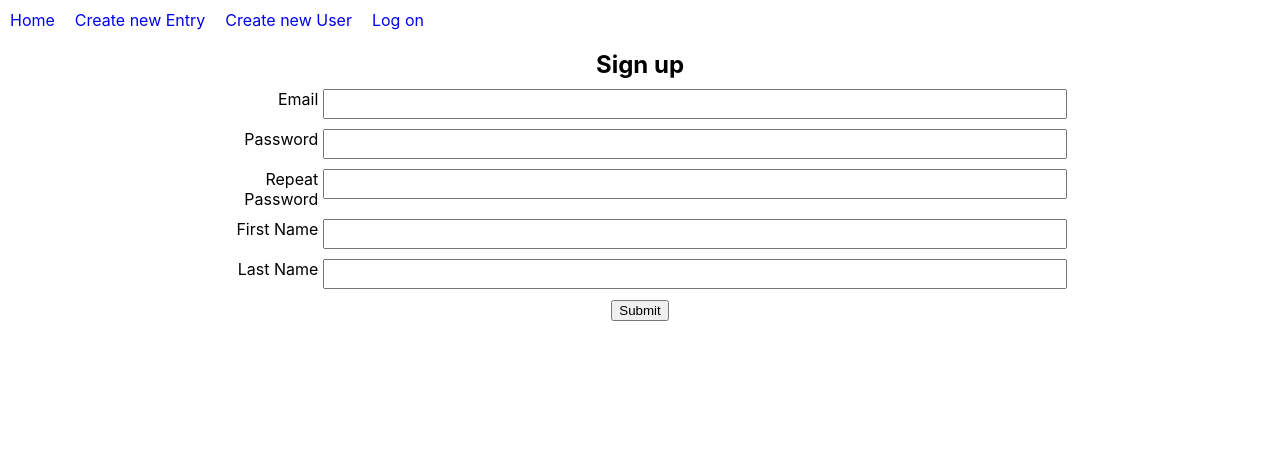
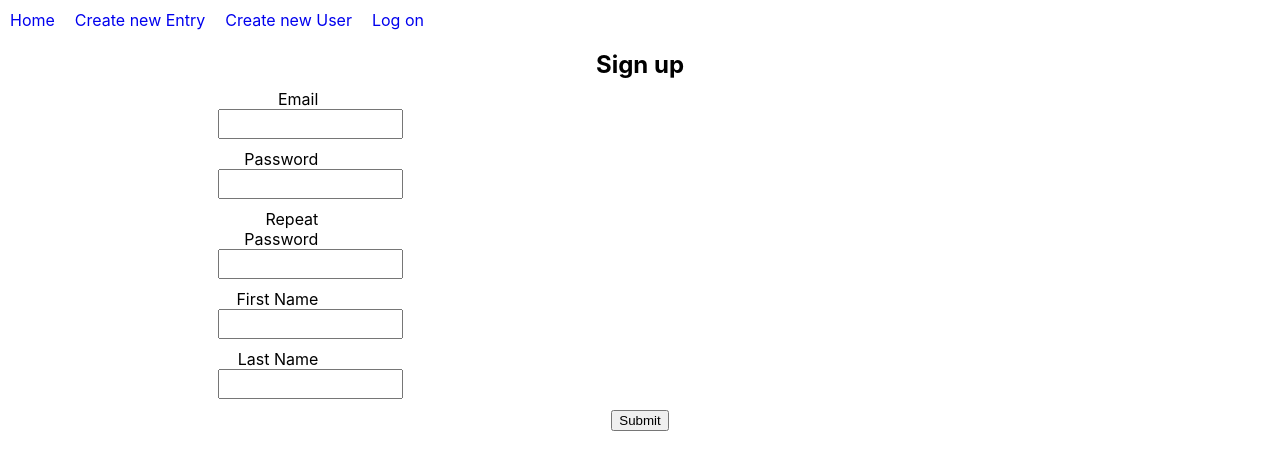
Before and after one commit to smcnabb83/gratitudejournal, a React (Create React App) app in the folder frontend/: page /newUser in a window 1280 px wide. Shown: the top 470 px of the page. Built offline with nearby package versions, Linux system fonts and the light colour scheme.

Commit message:
Added eslintrc to frontend, and started to fix linting errors. Those errors are mostly cosmetic, but some may have been causing a couple bugs.

```diff
--- a/frontend/src/components/createEntry.js
+++ b/frontend/src/components/createEntry.js
@@ -1,50 +1,77 @@
-import React, {useState} from 'react';
+import React, { useState } from 'react';
 import Axios from 'axios';
-import {Redirect} from 'react-router-dom';
-import {SetErrors} from './errorDisplay';
+import { Redirect } from 'react-router-dom';
+import { SetErrors } from './errorDisplay';
 
-import {FormPage, FormMainBlock, FormInput} from './styles/formstyles';
+import { FormPage, FormMainBlock, FormInput } from './styles/formstyles';
 
 const onSubmit = (event, eventData, setIsSubmitted, setIsLoginError) => {
+  event.preventDefault();
+  Axios.post('/entries', eventData)
+    .then(e => {
+      if (e.response && !e.response.data.errors) setIsSubmitted(true);
+    })
+    .catch(e => {
+      SetErrors(e.response.data.errors);
+      setIsLoginError(e.response && e.response.status === 403);
+      setIsSubmitted(false);
+    });
+};
 
-    event.preventDefault();
-     Axios.post('/entries', eventData).then((e) => {if(e.response && !e.response.data.errors) setIsSubmitted(true);}).catch(e => {SetErrors(e.response.data.errors); setIsLoginError(e.response && e.response.status === 403); setIsSubmitted(false)});
-
-}
-
-const CreateEntry = props => {
+const CreateEntry = () => {
   const [title, setTitle] = useState('');
   const [entry, setEntry] = useState('');
   const [isSubmitted, setIsSubmitted] = useState(false);
   const [isLoginError, setIsLoginError] = useState(false);
 
-    const formData = {title, entry};
+  const formData = { title, entry };
 
-    if(isSubmitted) {
-        return <Redirect to='/' />
+  if (isSubmitted) {
+    return <Redirect to="/" />;
   }
 
-    if(isLoginError) {
-        return <Redirect to='/logon'/>
+  if (isLoginError) {
+    return <Redirect to="/logon" />;
   }
 
   return (
     <FormPage>
-            <FormMainBlock method='POST' action='/entries' onSubmit={e => onSubmit(e, formData, setIsSubmitted, setIsLoginError)} >
+      <FormMainBlock
+        method="POST"
+        action="/entries"
+        onSubmit={e => onSubmit(e, formData, setIsSubmitted, setIsLoginError)}
+      >
         <h2>Create An Entry</h2>
         <FormInput>
-                <label htmlFor="title">Title</label>
-                <input name="title" type="text" value = {title} onChange={e =>setTitle(e.target.value)} required/>
+          <label htmlFor="title">
+            Title
+            <input
+              name="title"
+              type="text"
+              value={title}
+              onChange={e => setTitle(e.target.value)}
+              required
+            />
+          </label>
         </FormInput>
         <FormInput>
-                <label htmlFor="entry">Entry</label>
-                <textarea name="entry" placeholder="Your entry here" value={entry} onChange={e => setEntry(e.target.value)} required/>
+          <label htmlFor="entry">
+            Entry
+            <textarea
+              name="entry"
+              placeholder="Your entry here"
+              value={entry}
+              onChange={e => setEntry(e.target.value)}
+              required
+            />
+          </label>
         </FormInput>
-            <button name="submit" type="submit">Submit</button>
-
+        <button name="submit" type="submit">
+          Submit
+        </button>
       </FormMainBlock>
     </FormPage>
-    )
-}
+  );
+};
 
 export default CreateEntry;
--- a/frontend/src/components/createUser.js
+++ b/frontend/src/components/createUser.js
@@ -1,18 +1,23 @@
-import React, {useState} from 'react';
-import {Redirect} from 'react-router-dom';
+import React, { useState } from 'react';
+import { Redirect } from 'react-router-dom';
 import Axios from 'axios';
-import {SetErrors} from './errorDisplay';
+import { SetErrors } from './errorDisplay';
 
-import {FormPage, FormMainBlock, FormInput} from './styles/formstyles';
+import { FormPage, FormMainBlock, FormInput } from './styles/formstyles';
 
 const onSubmit = (event, eventData, setIsSubmitted) => {
+  event.preventDefault();
+  Axios.post('/users', eventData)
+    .then(e => {
+      if (!e.response.data.errors) setIsSubmitted(true);
+    })
+    .catch(e => {
+      SetErrors(e.response.data.errors);
+      setIsSubmitted(false);
+    });
+};
 
-    event.preventDefault();
-     Axios.post('/users', eventData).then((e) => {if(!e.response.data.errors) setIsSubmitted(true);}).catch(e => {SetErrors(e.response.data.errors); setIsSubmitted(false)});
-
-}
-
-const CreateUser = props => {
+const CreateUser = () => {
   const [email, setEmail] = useState('');
   const [password, setPassword] = useState('');
   const [repeatPassword, setRepeatPassword] = useState('');
@@ -20,42 +25,82 @@ const CreateUser = props => {
   const [lastName, setLastName] = useState('');
   const [isSubmitted, setIsSubmitted] = useState(false);
 
+  const formData = { email, password, repeatPassword, firstName, lastName };
 
-    const formData = {email, password, repeatPassword, firstName, lastName};
-
-    if(isSubmitted){
-        return <Redirect to='/' />;
+  if (isSubmitted) {
+    return <Redirect to="/" />;
   }
 
   return (
     <FormPage>
-            <FormMainBlock onSubmit={e => onSubmit(e, formData, setIsSubmitted)} >
+      <FormMainBlock onSubmit={e => onSubmit(e, formData, setIsSubmitted)}>
         <h2>Sign up</h2>
         <FormInput>
-                <label htmlFor="email">Email</label>
-                <input name="email" type="text" value={email} onChange = {e => setEmail(e.target.value)} required/>
+          <label htmlFor="email">
+            Email
+            <input
+              name="email"
+              type="text"
+              value={email}
+              onChange={e => setEmail(e.target.value)}
+              required
+            />
+          </label>
         </FormInput>
         <FormInput>
-                <label htmlFor="password">Password</label>
-                <input name="password" type="password" value={password} onChange = {e => setPassword(e.target.value)} required/>
+          <label htmlFor="password">
+            Password
+            <input
+              name="password"
+              type="password"
+              value={password}
+              onChange={e => setPassword(e.target.value)}
+              required
+            />
+          </label>
         </FormInput>
         <FormInput>
-                <label htmlFor="repeatPassword">Repeat Password</label>
-                <input name="repeatPassword" type="password" value={repeatPassword} onChange = {e => setRepeatPassword(e.target.value)} required/>
+          <label htmlFor="repeatPassword">
+            Repeat Password
+            <input
+              name="repeatPassword"
+              type="password"
+              value={repeatPassword}
+              onChange={e => setRepeatPassword(e.target.value)}
+              required
+            />
+          </label>
         </FormInput>
         <FormInput>
-                <label htmlFor="firstName">First Name</label>
-                <input name="firstName" type="text" value={firstName} onChange = {e => setFirstName(e.target.value)} required/>
+          <label htmlFor="firstName">
+            First Name
+            <input
+              name="firstName"
+              type="text"
+              value={firstName}
+              onChange={e => setFirstName(e.target.value)}
+              required
+            />
+          </label>
         </FormInput>
         <FormInput>
-                <label htmlFor="lastName">Last Name</label>
-                <input name="lastName" type="text" value={lastName} onChange = {e => setLastName(e.target.value)} required/>
+          <label htmlFor="lastName">
+            Last Name
+            <input
+              name="lastName"
+              type="text"
+              value={lastName}
+              onChange={e => setLastName(e.target.value)}
+              required
+            />
+          </label>
         </FormInput>
-            <button name="submit" type="submit">Submit</button>
-
+        <button name="submit" type="submit">
+          Submit
+        </button>
       </FormMainBlock>
     </FormPage>
-    )
-}
+  );
+};
 
 export default CreateUser;
--- a/frontend/src/components/errorDisplay.js
+++ b/frontend/src/components/errorDisplay.js
@@ -1,4 +1,4 @@
-import React, {useState, useEffect} from 'react';
+import React, { useState, useEffect } from 'react';
 import styled from 'styled-components';
 
 const ErrorBox = styled.div`
@@ -30,31 +30,32 @@ let SetErrors;
 const removeError = (errorIndex, errors, setErrors) => {
   const newErrors = errors.filter((item, index) => index !== errorIndex);
   setErrors(newErrors);
-}
+};
 
 const DisplayError = props => {
-
-    const[errors, setErrors] = useState(null);
+  const [errors, setErrors] = useState(null);
   SetErrors = setErrors;
-    if(errors && errors[0]){
+  if (errors && errors[0]) {
     let errorMsgs = errors;
-        //TODO: Normalize errors returned from the server so this isn't necessary
-        if(errors[0].msg){
+    // TODO: Normalize errors returned from the server so this isn't necessary
+    if (errors[0].msg) {
       errorMsgs = errors.map(err => err.msg);
     }
-    return(
+    return (
       <div>
         {errorMsgs.map((error, index) => (
           <ErrorBox key={index}>
             <ErrorText>{error}</ErrorText>
-                    <ErrorExit onClick={() => removeError(index, errors, setErrors)}>X</ErrorExit>
+            <ErrorExit onClick={() => removeError(index, errors, setErrors)}>
+              X
+            </ErrorExit>
           </ErrorBox>
         ))}
       </div>
-    )
+    );
   }
-        return <div></div>
-}
+  return <div />;
+};
 
 export default DisplayError;
-export {SetErrors};
+export { SetErrors };
--- a/frontend/src/components/logonUser.js
+++ b/frontend/src/components/logonUser.js
@@ -1,45 +1,67 @@
-import React, {useState} from 'react';
-import {Redirect} from 'react-router-dom';
+import React, { useState } from 'react';
+import { Redirect } from 'react-router-dom';
 import Axios from 'axios';
-import {SetErrors} from './errorDisplay';
+import { SetErrors } from './errorDisplay';
 
-import {FormPage, FormMainBlock, FormInput} from './styles/formstyles';
+import { FormPage, FormMainBlock, FormInput } from './styles/formstyles';
 
 const onSubmit = (event, eventData, setIsSubmitted) => {
+  event.preventDefault();
+  Axios.post('/users/logon', eventData)
+    .then(e => {
+      if (!e.response.data.errors) setIsSubmitted(true);
+    })
+    .catch(e => {
+      SetErrors(e.response.data.errors);
+      setIsSubmitted(false);
+    });
+};
 
-    event.preventDefault();
-     Axios.post('/users/logon', eventData).then((e) => {if(!e.response.data.errors) setIsSubmitted(true);}).catch(e => {SetErrors(e.response.data.errors); setIsSubmitted(false)});
-
-}
-
-const LogonUser = props => {
+const LogonUser = () => {
   const [email, setEmail] = useState('');
   const [password, setPassword] = useState('');
   const [isSubmitted, setIsSubmitted] = useState(false);
 
-    const formData = {username:email, password};
+  const formData = { username: email, password };
 
-    if(isSubmitted){
-        return <Redirect to='/' />;
+  if (isSubmitted) {
+    return <Redirect to="/" />;
   }
 
   return (
     <FormPage>
-            <FormMainBlock onSubmit={e => onSubmit(e, formData, setIsSubmitted)} >
+      <FormMainBlock onSubmit={e => onSubmit(e, formData, setIsSubmitted)}>
         <h2>Log In</h2>
         <FormInput>
-                <label htmlFor="email">Email</label>
-                <input name="email" type="text" value={email} onChange = {e => setEmail(e.target.value)} required/>
+          <label htmlFor="email">
+            Email
+            <input
+              name="email"
+              type="text"
+              value={email}
+              onChange={e => setEmail(e.target.value)}
+              required
+            />
+          </label>
         </FormInput>
         <FormInput>
-                <label htmlFor="password">Password</label>
-                <input name="password" type="password" value={password} onChange = {e => setPassword(e.target.value)} required/>
+          <label htmlFor="password">
+            Password
+            <input
+              name="password"
+              type="password"
+              value={password}
+              onChange={e => setPassword(e.target.value)}
+              required
+            />
+          </label>
         </FormInput>
-            <button name="submit" type="submit">Log In</button>
-
+        <button name="submit" type="submit">
+          Log In
+        </button>
       </FormMainBlock>
     </FormPage>
-    )
-}
+  );
+};
 
 export default LogonUser;
--- a/frontend/src/components/viewEntries.js
+++ b/frontend/src/components/viewEntries.js
@@ -1,8 +1,7 @@
-import React, {useState, useEffect} from 'react';
+import React, { useState, useEffect } from 'react';
 import Styled from 'styled-components';
 import axios from 'axios';
 import Markdown from 'react-remarkable';
-
 
 const ViewLayout = Styled.div`
     display: grid;
@@ -41,33 +40,30 @@ const EntryTime = Styled.h5`
     text-align: center;
 `;
 
-const GetSelectedEntryBody = async(entryId, set) => {
+const GetSelectedEntryBody = async (entryId, set) => {
   const response = await axios(`/entries/${entryId}`);
   console.log(response);
   set(response.data.entrybody);
-}
+};
 
 const EntryTemplate = props => {
-
-    const {entrytitle, entrydate, entryid} = props.entry;
-    return(
-        <MainEntryArea onClick={() => GetSelectedEntryBody(entryid, props.setEntry)}>
+  const { entry, setEntry } = props;
+  const { entrytitle, entrydate, entryid } = entry;
+  return (
+    <MainEntryArea onClick={() => GetSelectedEntryBody(entryid, setEntry)}>
       <EntryTitle>{entrytitle}</EntryTitle>
       <EntryTime>{new Date(entrydate).toDateString()}</EntryTime>
     </MainEntryArea>
-    )
-}
+  );
+};
 
-
-const ViewEntries = props => {
+const ViewEntries = () => {
   const [entries, setEntries] = useState();
   const [currentEntryBody, setCurrentEntryBody] = useState();
 
   useEffect(() => {
     const fetchData = async () => {
-        const result = await axios(
-            'entries/user'
-        );
+      const result = await axios('entries/user');
       console.log(result);
       setEntries(result.data);
       console.log(entries);
@@ -75,16 +71,28 @@ const ViewEntries = props => {
 
     fetchData();
   }, []);
-    return(
+  return (
     <ViewLayout>
       <EntriesArea>
-                {entries && entries.sort((entry, entry2) => new Date(entry2.entrydate) - new Date(entry.entrydate)).map(entry => <EntryTemplate entry={entry} key={entry.entryid} setEntry={setCurrentEntryBody}/>)}
+        {entries &&
+          entries
+            .sort(
+              (entry, entry2) =>
+                new Date(entry2.entrydate) - new Date(entry.entrydate)
+            )
+            .map(entry => (
+              <EntryTemplate
+                entry={entry}
+                key={entry.entryid}
+                setEntry={setCurrentEntryBody}
+              />
+            ))}
       </EntriesArea>
       <EntryDisplayArea>
-                <Markdown source={currentEntryBody}/>
+        <Markdown source={currentEntryBody} />
       </EntryDisplayArea>
     </ViewLayout>
-    )
-}
+  );
+};
 
 export default ViewEntries;
```
Also changed, not shown: frontend/package.json (+7 -1 lines), frontend/src/App.js (+6 -6 lines), frontend/src/components/header.js (+16 -8 lines), frontend/src/components/layout.js (+7 -6 lines), frontend/.eslintrc.js (added). Lines whose indentation alone changed are shown as unchanged.
